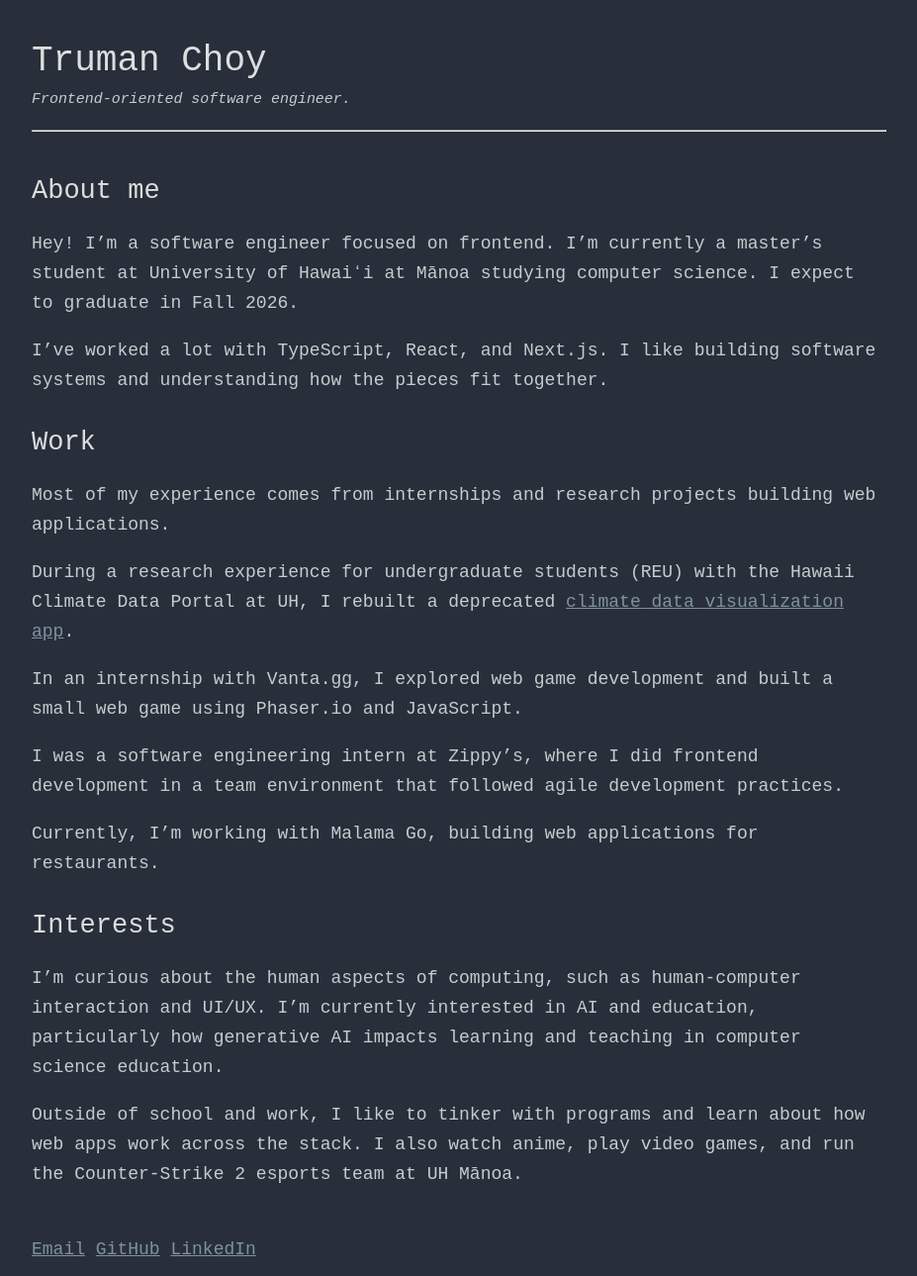
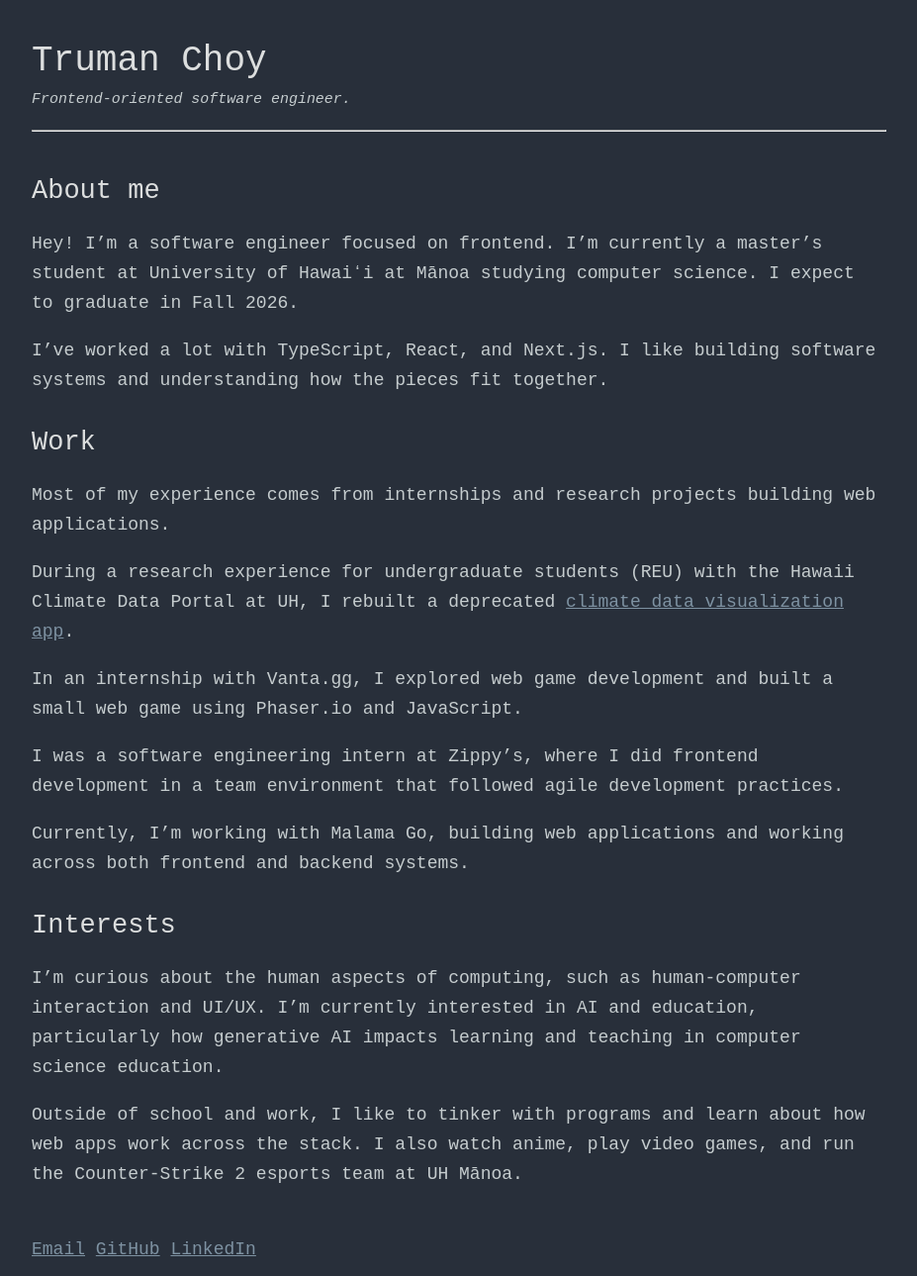
Before and after one commit to choytr/choytr.github.io, a Jekyll site: the page built from index.md, in a window 1280 px wide. Shown: the whole page at 99% size, without its empty margins (176-1103 px from the left). Built offline with Jekyll 4.4.1, drawn with Linux system fonts in a browser that asks for light colours.

Commit message:
Update index.md

```diff
--- a/index.md
+++ b/index.md
@@ -18,7 +18,7 @@ In an internship with Vanta.gg, I explored web game development and built a smal
 
 I was a software engineering intern at Zippy's, where I did frontend development in a team environment that followed agile development practices.
 
-Currently, I’m working with Malama Go, building web applications for restaurants.
+Currently, I’m working with Malama Go, building web applications and working across both frontend and backend systems.
 
 ## Interests
 
```
